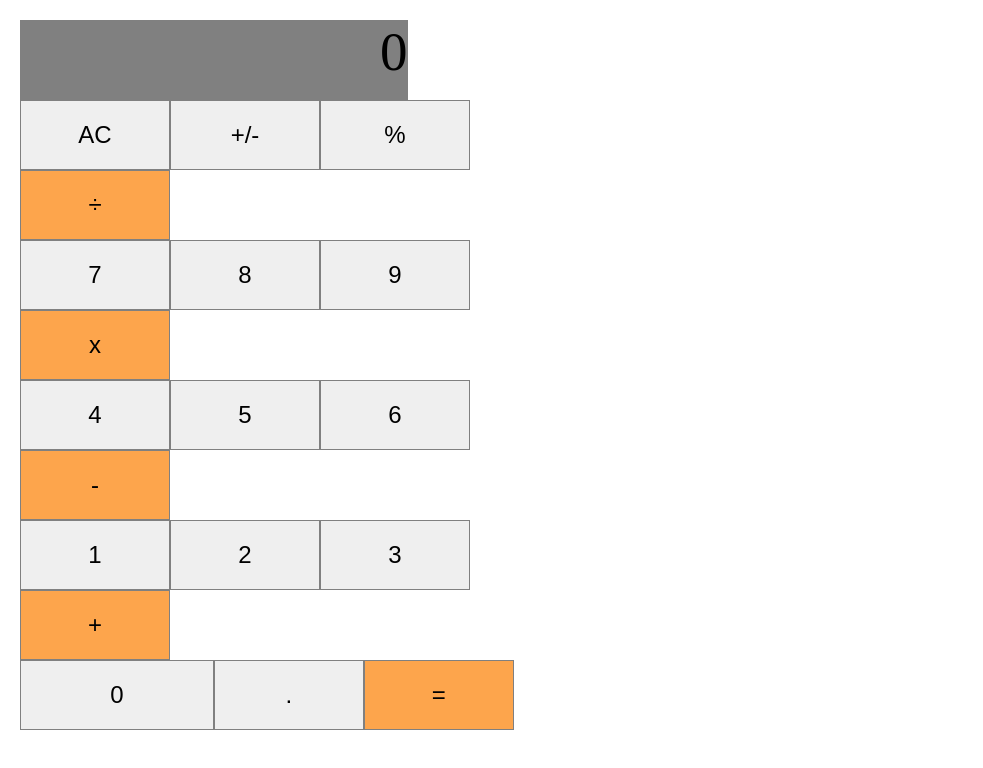
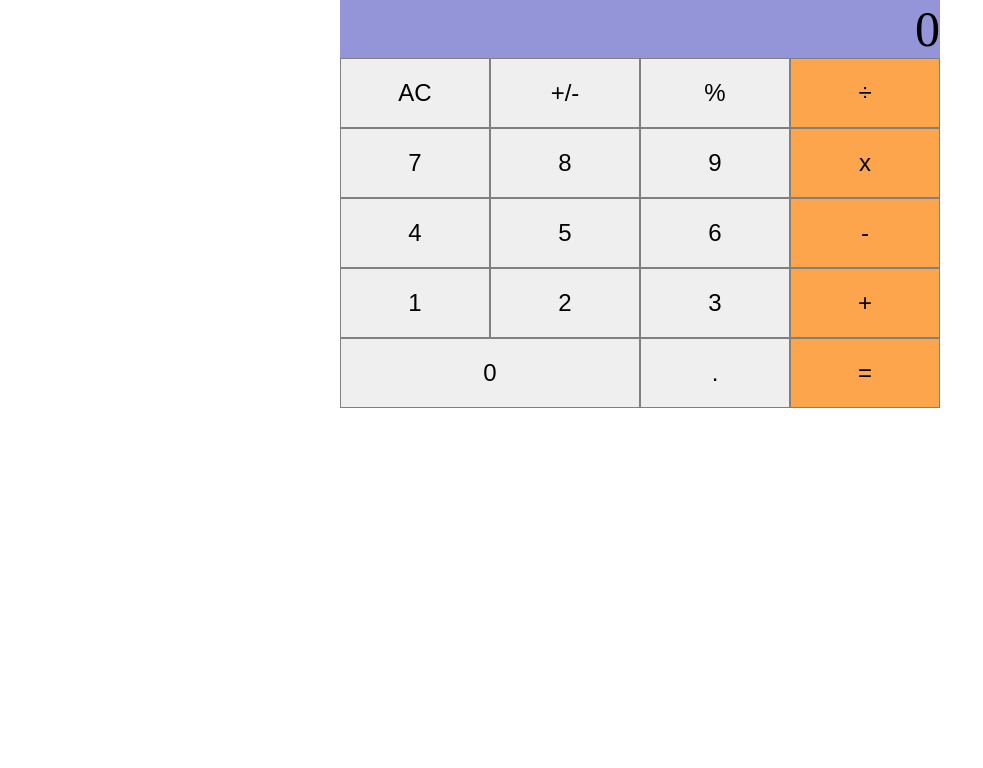
Before and after one commit to kkmanuu/math-magicians, a React (Create React App) app: page / in a window 1280 px wide. Shown: the top 768 px of the page, without its empty margins (0-983 px from the left). Built offline with nearby package versions, Linux system fonts and the light colour scheme.

Commit message:
chore: updating the require changes

```diff
--- a/public/index.html
+++ b/public/index.html
@@ -8,7 +8,6 @@
       name="description"
       content="Web site created using create-react-app"
     />
-    <link rel="manifest" href="%PUBLIC_URL%/manifest.json" />
 
     <title>Calculator APP</title>
   </head>
--- a/src/App.css
+++ b/src/App.css
@@ -1,14 +1,12 @@
 * {
   margin: 0;
   box-sizing: border-box;
-  padding: 0;
 }
 
 .calculator {
-  width: 38%;
-  min-width: 550px;
-  max-width: 100%;
-  padding: 20px;
+  width: 35%;
+  min-width: 600px;
+  margin: auto;
 }
 
 .buttons-div {
@@ -33,15 +31,14 @@ button:active {
 }
 
 .input-field {
-  width: 76%;
-  height: 80px;
-  font-size: 55px;
+  width: 100%;
+  font-size: 50px;
   text-align: right;
-  background-color: gray;
+  background-color: rgb(148, 148, 217);
 }
 
 .zero {
-  width: 38%;
+  width: 50%;
 }
 
 .operation {
--- a/src/App.js
+++ b/src/App.js
@@ -3,7 +3,7 @@ import Calculator from './Components/Calculator';
 
 function App() {
   return (
-    <div className="App-Container">
+    <div className="Container">
       <Calculator />
     </div>
   );
```
Also changed, not shown: public/manifest.json.
